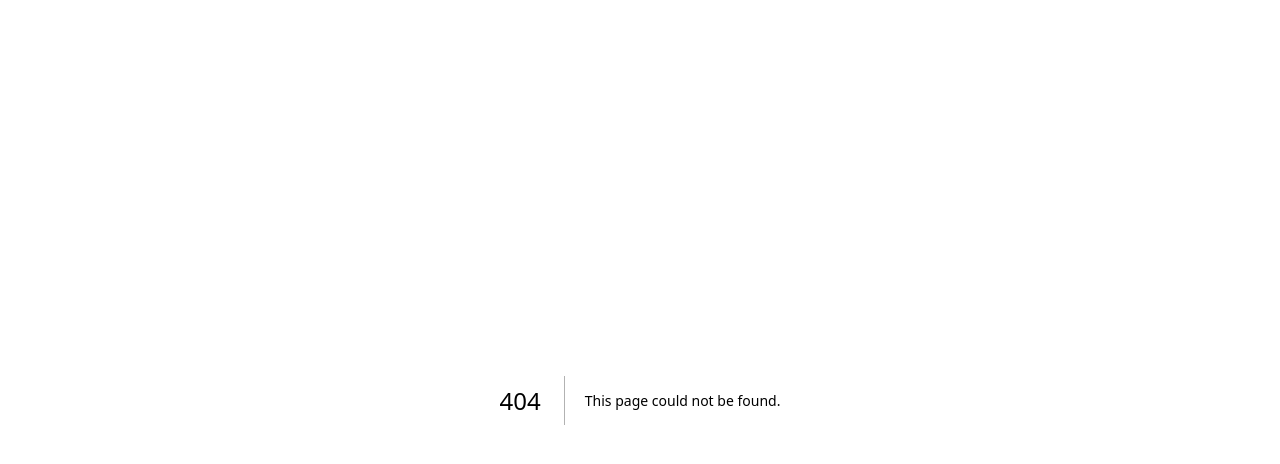
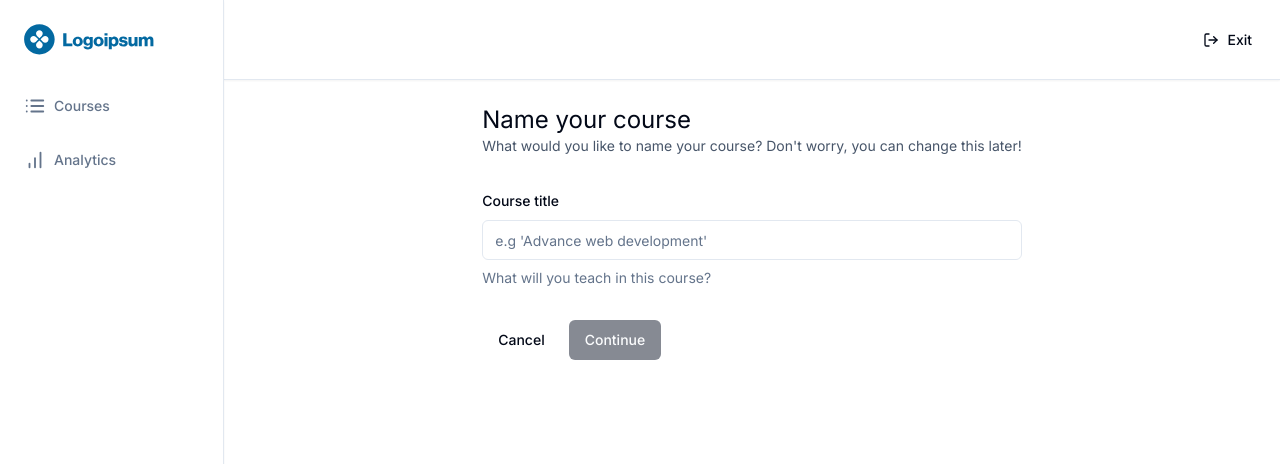
Before and after one commit to yevhenporohniaviy/lms-next, a Next.js app: page /teacher/create in a window 1280 px wide. Before the commit this address had no page. Shown: the top 464 px of the page. Built offline with nearby package versions, Linux system fonts and the light colour scheme.

Commit message:
feat:added pages related courses

```diff
--- a/app/(dashboard)/(routes)/teacher/courses/page.tsx
+++ b/app/(dashboard)/(routes)/teacher/courses/page.tsx
@@ -1,7 +1,12 @@
+import { Button } from "@/components/ui/button";
+import Link from "next/link";
+
 const CoursesPage = () => {
   return (
     <div>
-      Courses
+      <Link href="/teacher/create">
+        <Button>New course</Button>
+      </Link>
     </div>
   );
 }
--- /dev/null
+++ b/app/(dashboard)/(routes)/teacher/create/page.tsx
@@ -0,0 +1,97 @@
+"use client"
+import * as z from 'zod'
+import axios from "axios"
+import { zodResolver } from '@hookform/resolvers/zod'
+import { useForm } from 'react-hook-form'
+import { useRouter } from 'next/navigation'
+
+import { Button } from "@/components/ui/button";
+import {
+  Form,
+  FormControl,
+  FormDescription,
+  FormField,
+  FormItem,
+  FormLabel,
+  FormMessage,
+} from "@/components/ui/form";
+import { Input } from "@/components/ui/input";
+import Link from 'next/link'
+import toast from 'react-hot-toast'
+
+const formSchema = z.object({
+  title: z.string().min(1, {
+    message: "Title is required"
+  })
+})
+
+const CreatePage = () => {
+  const router = useRouter();
+  const form = useForm<z.infer<typeof formSchema>>({
+    resolver: zodResolver(formSchema),
+    defaultValues: {
+      title: ''
+    }
+  });
+
+  const { isSubmitting, isValid } = form.formState;
+  const onSubmit = async (values: z.infer<typeof formSchema>) => {
+    try {
+      const response = await axios.post('/api/course', values)
+      router.push(`/teacher/courses/${response.data.id}`)
+    } catch (error) {
+      toast.error("Something went wrong!")
+    }
+  }
+
+  return (
+    <div className="max-w-5xl mx-auto flex md:items-center md:justify-center h-full p-6">
+      <div>
+        <h1 className="text-2xl">Name your course</h1>
+        <p className="text-sm text-slate-600">
+          What would you like to name your course? Don&apos;t worry, you can
+          change this later!
+        </p>
+        <Form {...form}>
+          <form
+            onSubmit={form.handleSubmit(onSubmit)}
+            className="space-y-8 mt-8"
+          >
+            <FormField
+              control={form.control}
+              name="title"
+              render={({ field }) => (
+                <FormItem>
+                  <FormLabel>Course title</FormLabel>
+                  <FormControl>
+                    <Input
+                      disabled={isSubmitting}
+                      placeholder="e.g 'Advance web development'"
+                      {...field}
+                    />
+                  </FormControl>
+                  <FormDescription>
+                    What will you teach in this course?
+                  </FormDescription>
+                  <FormMessage />
+                </FormItem>
+              )}
+            />
+            <div className='flex items-center gap-x-2'>
+              <Link href='/'>
+                <Button variant='ghost' type='button'>
+                  Cancel
+                </Button>
+              </Link>
+              <Button type='submit' disabled={!isValid || isSubmitting}>
+                Continue
+              </Button>
+            </div>
+          </form>
+        </Form>
+      </div>
+    </div>
+  );
+}
+
+export default CreatePage;
--- a/app/layout.tsx
+++ b/app/layout.tsx
@@ -2,6 +2,7 @@
 import './globals.css'
 import type { Metadata } from 'next'
 import { Inter } from 'next/font/google'
+import ToasterProvider from '@/components/providers/toaster-provider'
 
 const inter = Inter({ subsets: ['latin'] })
 
@@ -18,7 +19,10 @@
   return (
     <ClerkProvider>
       <html lang="en">
-        <body className={inter.className}>{children}</body>
+        <body className={inter.className}>
+          <ToasterProvider/>
+          {children}
+        </body>
       </html>
     </ClerkProvider>
   );
--- a/components/navbar-routes.tsx
+++ b/components/navbar-routes.tsx
@@ -10,9 +10,6 @@
   const pathname = usePathname();
   const isTeacherPage = pathname?.startsWith('/teacher');
   const isPlayerPage = pathname?.includes('/chapter');
-
-
-
 
   return (
     <div className="flex gap-x-2 ml-auto">
--- /dev/null
+++ b/components/providers/toaster-provider.tsx
@@ -0,0 +1,9 @@
+"use client"
+import {Toaster} from 'react-hot-toast'
+const ToasterProvider = () => {
+  return (
+    <Toaster/>
+   );
+}
+
+export default ToasterProvider;
--- /dev/null
+++ b/components/ui/form.tsx
@@ -0,0 +1,176 @@
+import * as React from "react"
+import * as LabelPrimitive from "@radix-ui/react-label"
+import { Slot } from "@radix-ui/react-slot"
+import {
+  Controller,
+  ControllerProps,
+  FieldPath,
+  FieldValues,
+  FormProvider,
+  useFormContext,
+} from "react-hook-form"
+
+import { cn } from "@/lib/utils"
+import { Label } from "@/components/ui/label"
+
+const Form = FormProvider
+
+type FormFieldContextValue<
+  TFieldValues extends FieldValues = FieldValues,
+  TName extends FieldPath<TFieldValues> = FieldPath<TFieldValues>
+> = {
+  name: TName
+}
+
+const FormFieldContext = React.createContext<FormFieldContextValue>(
+  {} as FormFieldContextValue
+)
+
+const FormField = <
+  TFieldValues extends FieldValues = FieldValues,
+  TName extends FieldPath<TFieldValues> = FieldPath<TFieldValues>
+>({
+  ...props
+}: ControllerProps<TFieldValues, TName>) => {
+  return (
+    <FormFieldContext.Provider value={{ name: props.name }}>
+      <Controller {...props} />
+    </FormFieldContext.Provider>
+  )
+}
+
+const useFormField = () => {
+  const fieldContext = React.useContext(FormFieldContext)
+  const itemContext = React.useContext(FormItemContext)
+  const { getFieldState, formState } = useFormContext()
+
+  const fieldState = getFieldState(fieldContext.name, formState)
+
+  if (!fieldContext) {
+    throw new Error("useFormField should be used within <FormField>")
+  }
+
+  const { id } = itemContext
+
+  return {
+    id,
+    name: fieldContext.name,
+    formItemId: `${id}-form-item`,
+    formDescriptionId: `${id}-form-item-description`,
+    formMessageId: `${id}-form-item-message`,
+    ...fieldState,
+  }
+}
+
+type FormItemContextValue = {
+  id: string
+}
+
+const FormItemContext = React.createContext<FormItemContextValue>(
+  {} as FormItemContextValue
+)
+
+const FormItem = React.forwardRef<
+  HTMLDivElement,
+  React.HTMLAttributes<HTMLDivElement>
+>(({ className, ...props }, ref) => {
+  const id = React.useId()
+
+  return (
+    <FormItemContext.Provider value={{ id }}>
+      <div ref={ref} className={cn("space-y-2", className)} {...props} />
+    </FormItemContext.Provider>
+  )
+})
+FormItem.displayName = "FormItem"
+
+const FormLabel = React.forwardRef<
+  React.ElementRef<typeof LabelPrimitive.Root>,
+  React.ComponentPropsWithoutRef<typeof LabelPrimitive.Root>
+>(({ className, ...props }, ref) => {
+  const { error, formItemId } = useFormField()
+
+  return (
+    <Label
+      ref={ref}
+      className={cn(error && "text-destructive", className)}
+      htmlFor={formItemId}
+      {...props}
+    />
+  )
+})
+FormLabel.displayName = "FormLabel"
+
+const FormControl = React.forwardRef<
+  React.ElementRef<typeof Slot>,
+  React.ComponentPropsWithoutRef<typeof Slot>
+>(({ ...props }, ref) => {
+  const { error, formItemId, formDescriptionId, formMessageId } = useFormField()
+
+  return (
+    <Slot
+      ref={ref}
+      id={formItemId}
+      aria-describedby={
+        !error
+          ? `${formDescriptionId}`
+          : `${formDescriptionId} ${formMessageId}`
+      }
+      aria-invalid={!!error}
+      {...props}
+    />
+  )
+})
+FormControl.displayName = "FormControl"
+
+const FormDescription = React.forwardRef<
+  HTMLParagraphElement,
+  React.HTMLAttributes<HTMLParagraphElement>
+>(({ className, ...props }, ref) => {
+  const { formDescriptionId } = useFormField()
+
+  return (
+    <p
+      ref={ref}
+      id={formDescriptionId}
+      className={cn("text-sm text-muted-foreground", className)}
+      {...props}
+    />
+  )
+})
+FormDescription.displayName = "FormDescription"
+
+const FormMessage = React.forwardRef<
+  HTMLParagraphElement,
+  React.HTMLAttributes<HTMLParagraphElement>
+>(({ className, children, ...props }, ref) => {
+  const { error, formMessageId } = useFormField()
+  const body = error ? String(error?.message) : children
+
+  if (!body) {
+    return null
+  }
+
+  return (
+    <p
+      ref={ref}
+      id={formMessageId}
+      className={cn("text-sm font-medium text-destructive", className)}
+      {...props}
+    >
+      {body}
+    </p>
+  )
+})
+FormMessage.displayName = "FormMessage"
+
+export {
+  useFormField,
+  Form,
+  FormItem,
+  FormLabel,
+  FormControl,
+  FormDescription,
+  FormMessage,
+  FormField,
+}
--- /dev/null
+++ b/components/ui/input.tsx
@@ -0,0 +1,25 @@
+import * as React from "react"
+
+import { cn } from "@/lib/utils"
+
+export interface InputProps
+  extends React.InputHTMLAttributes<HTMLInputElement> {}
+
+const Input = React.forwardRef<HTMLInputElement, InputProps>(
+  ({ className, type, ...props }, ref) => {
+    return (
+      <input
+        type={type}
+        className={cn(
+          "flex h-10 w-full rounded-md border border-input bg-background px-3 py-2 text-sm ring-offset-background file:border-0 file:bg-transparent file:text-sm file:font-medium placeholder:text-muted-foreground focus-visible:outline-none focus-visible:ring-2 focus-visible:ring-ring focus-visible:ring-offset-2 disabled:cursor-not-allowed disabled:opacity-50",
+          className
+        )}
+        ref={ref}
+        {...props}
+      />
+    )
+  }
+)
+Input.displayName = "Input"
+
+export { Input }
--- /dev/null
+++ b/components/ui/label.tsx
@@ -0,0 +1,26 @@
+"use client"
+
+import * as React from "react"
+import * as LabelPrimitive from "@radix-ui/react-label"
+import { cva, type VariantProps } from "class-variance-authority"
+
+import { cn } from "@/lib/utils"
+
+const labelVariants = cva(
+  "text-sm font-medium leading-none peer-disabled:cursor-not-allowed peer-disabled:opacity-70"
+)
+
+const Label = React.forwardRef<
+  React.ElementRef<typeof LabelPrimitive.Root>,
+  React.ComponentPropsWithoutRef<typeof LabelPrimitive.Root> &
+    VariantProps<typeof labelVariants>
+>(({ className, ...props }, ref) => (
+  <LabelPrimitive.Root
+    ref={ref}
+    className={cn(labelVariants(), className)}
+    {...props}
+  />
+))
+Label.displayName = LabelPrimitive.Root.displayName
+
+export { Label }
```
Also changed, not shown: package.json (+7 -1 lines), 1 other file (tests, documents, lock files or other folders).
